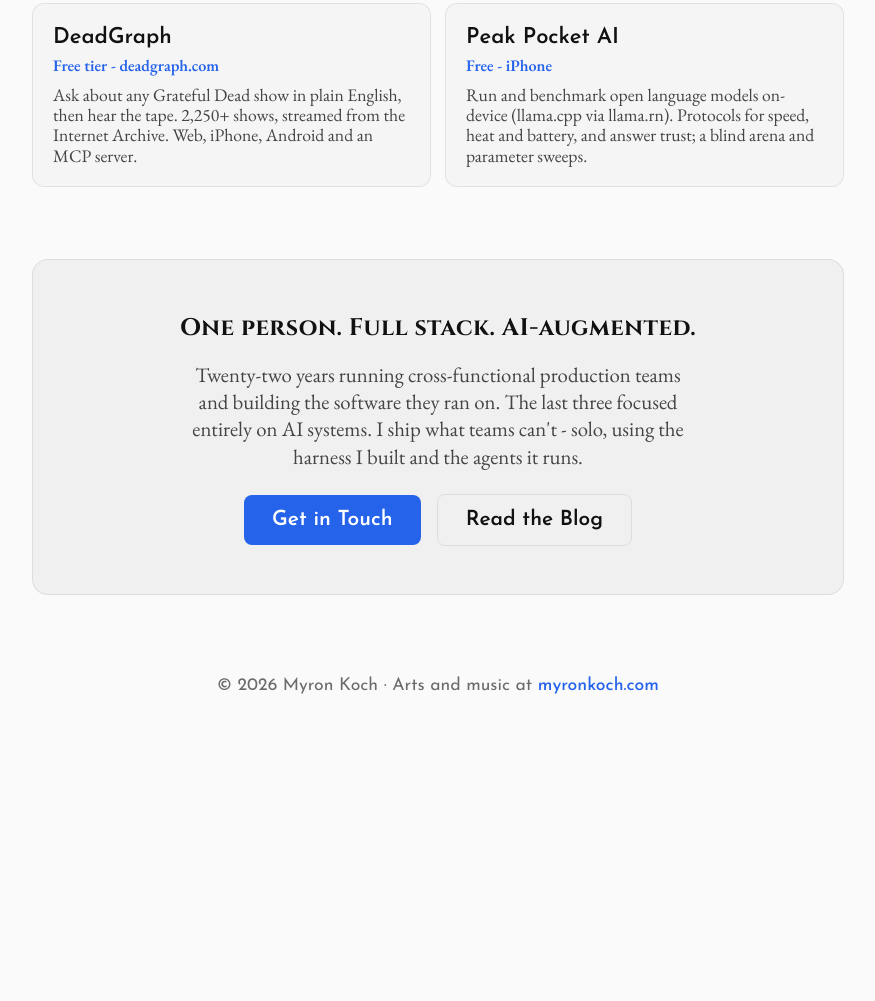
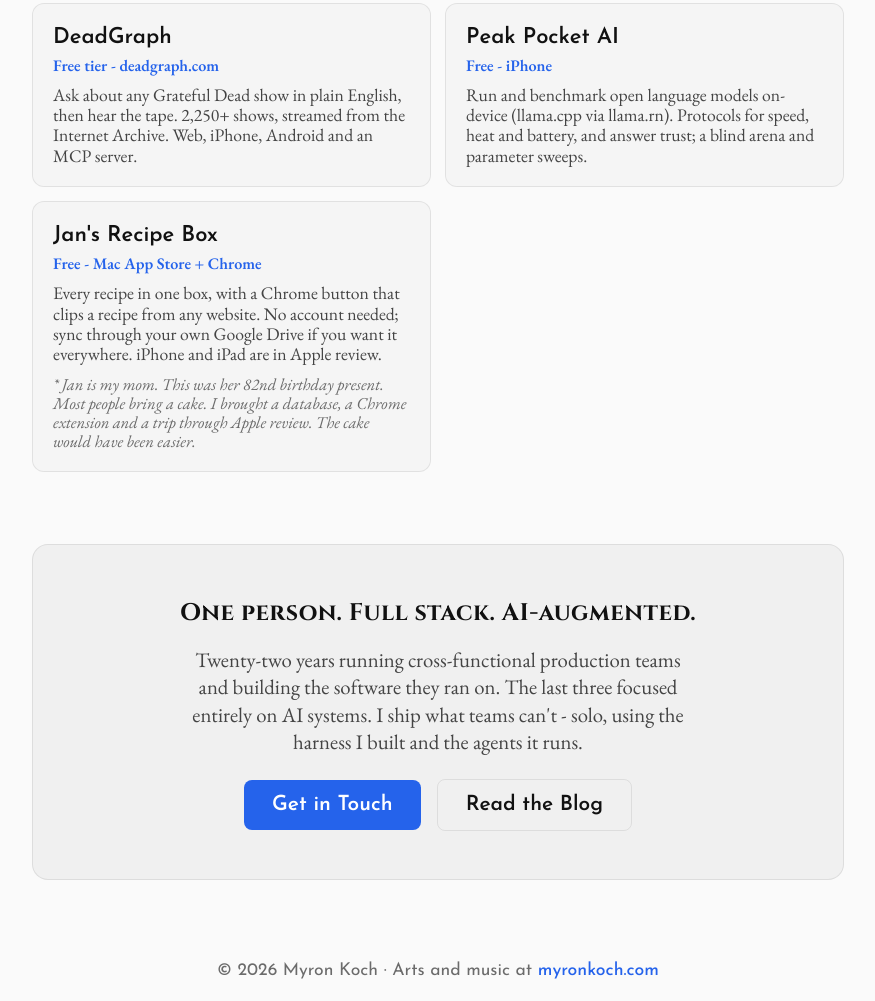
Before and after one commit to MyronKoch/myronkoch-dev, a plain HTML site: page index.html in a window 1280 px wide. Shown: the part 3532-4533 px from the top of the page, without its empty margins (202-1077 px from the left). Before the commit the page ends 4260 px from the top, so only its background shows below. Drawn offline with Linux system fonts and the light colour scheme.

Commit message:
Products: add Jan's Recipe Box (last), with a birthday footnote

```diff
--- a/index.html
+++ b/index.html
@@ -104,6 +104,7 @@
         .product h3{font-size:1rem;font-weight:600;margin-bottom:4px}
         .product .price{font-size:0.8rem;color:var(--accent);font-weight:600;margin-bottom:8px}
         .product p{font-size:0.85rem;color:var(--text2);line-height:1.5}
+        .product p.footnote{margin-top:10px;font-style:italic;font-size:0.8rem;color:var(--text3)}
 
         /* ---- CTA ---- */
         .cta{text-align:center;padding:48px 32px;background:var(--bg2);border-radius:16px;border:1px solid var(--border);margin-bottom:48px}
@@ -374,6 +375,12 @@ code,pre,kbd,samp{font-family:'JetBrains Mono',ui-monospace,'SF Mono',Menlo,mono
                     <div class="price">Free - iPhone</div>
                     <p>Run and benchmark open language models on-device (llama.cpp via llama.rn). Protocols for speed, heat and battery, and answer trust; a blind arena and parameter sweeps.</p>
                 </a>
+                <a href="https://peaksummitlabs.com/jans-recipes/" class="product" target="_blank">
+                    <h3>Jan's Recipe Box</h3>
+                    <div class="price">Free - Mac App Store + Chrome</div>
+                    <p>Every recipe in one box, with a Chrome button that clips a recipe from any website. No account needed; sync through your own Google Drive if you want it everywhere. iPhone and iPad are in Apple review.</p>
+                    <p class="footnote">* Jan is my mom. This was her 82nd birthday present. Most people bring a cake. I brought a database, a Chrome extension and a trip through Apple review. The cake would have been easier.</p>
+                </a>
             </div>
         </section>
 
```
